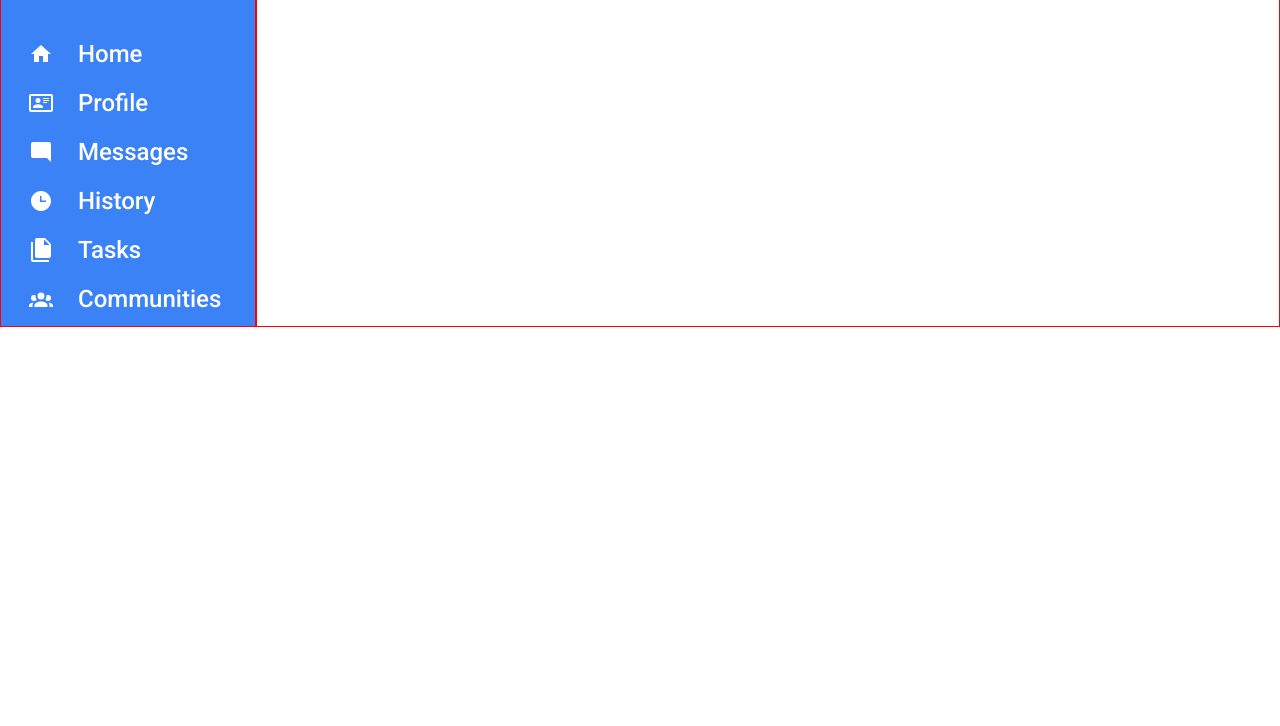
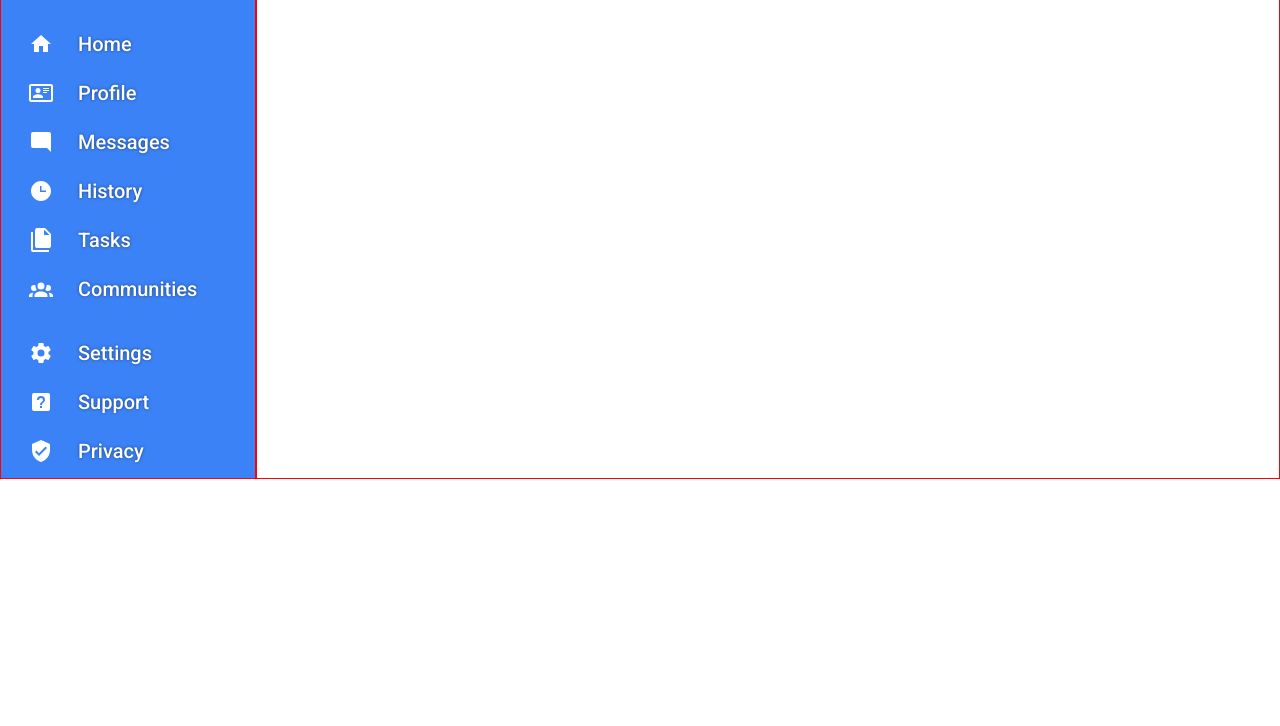
Before and after one commit to PzPraz/Dashboard, a plain HTML site: page index.html in a window 1280 px wide. Shown: the part 74-800 px from the top of the page. Drawn offline with Linux system fonts and the light colour scheme.

Commit message:
Sidebar done (for now)

```diff
--- a/index.html
+++ b/index.html
@@ -60,7 +60,28 @@
           <span>Communities</span>
         </li>
       </ul>
+      <ul class="settings">
+        <li>  <svg style="width: 24px; height: 24px" viewBox="0 0 24 24">
+          <path
+            fill="currentColor"
+            d="M12,15.5A3.5,3.5 0 0,1 8.5,12A3.5,3.5 0 0,1 12,8.5A3.5,3.5 0 0,1 15.5,12A3.5,3.5 0 0,1 12,15.5M19.43,12.97C19.47,12.65 19.5,12.33 19.5,12C19.5,11.67 19.47,11.34 19.43,11L21.54,9.37C21.73,9.22 21.78,8.95 21.66,8.73L19.66,5.27C19.54,5.05 19.27,4.96 19.05,5.05L16.56,6.05C16.04,5.66 15.5,5.32 14.87,5.07L14.5,2.42C14.46,2.18 14.25,2 14,2H10C9.75,2 9.54,2.18 9.5,2.42L9.13,5.07C8.5,5.32 7.96,5.66 7.44,6.05L4.95,5.05C4.73,4.96 4.46,5.05 4.34,5.27L2.34,8.73C2.21,8.95 2.27,9.22 2.46,9.37L4.57,11C4.53,11.34 4.5,11.67 4.5,12C4.5,12.33 4.53,12.65 4.57,12.97L2.46,14.63C2.27,14.78 2.21,15.05 2.34,15.27L4.34,18.73C4.46,18.95 4.73,19.03 4.95,18.95L7.44,17.94C7.96,18.34 8.5,18.68 9.13,18.93L9.5,21.58C9.54,21.82 9.75,22 10,22H14C14.25,22 14.46,21.82 14.5,21.58L14.87,18.93C15.5,18.67 16.04,18.34 16.56,17.94L19.05,18.95C19.27,19.03 19.54,18.95 19.66,18.73L21.66,15.27C21.78,15.05 21.73,14.78 21.54,14.63L19.43,12.97Z"
+          />
+        </svg><span>Settings</span></li>
+        <li><svg style="width: 24px; height: 24px" viewBox="0 0 24 24">
+          <path
+            fill="currentColor"
+            d="M11,18H13V16H11V18M12,6A4,4 0 0,0 8,10H10A2,2 0 0,1 12,8A2,2 0 0,1 14,10C14,12 11,11.75 11,15H13C13,12.75 16,12.5 16,10A4,4 0 0,0 12,6M5,3H19A2,2 0 0,1 21,5V19A2,2 0 0,1 19,21H5A2,2 0 0,1 3,19V5A2,2 0 0,1 5,3Z"
+          />
+        </svg><span>Support</span></li>
+        <li><svg style="width: 24px; height: 24px" viewBox="0 0 24 24">
+          <path fill="currentColor" d="M10,17L6,13L7.41,11.59L10,14.17L16.59,7.58L18,9M12,1L3,5V11C3,16.55 6.84,21.74 12,23C17.16,21.74 21,16.55 21,11V5L12,1Z" />
+        </svg><span>Privacy</span></li>
+      </ul>
+      </div>
     </div>
-    <div class="main"></div>
+    <div class="main">
+      <div class="header"></div>
+      <div class="container"></div>
+    </div>
   </body>
 </html>
--- a/style.css
+++ b/style.css
@@ -43,12 +43,18 @@ svg {
 }
 
 .user {
-  margin-top: 50px;
   display: flex;
   flex-direction: column;
   align-content: center;
   gap: 25px;
-  font-size: 24px;
+  font-size: 20px;
+  cursor: pointer;
+}
+
+.user span,
+.settings span,
+.dashboard span {
+  text-shadow: 0 0 3px rgba(0, 0, 0, 0.5);
 }
 
 li {
@@ -60,4 +66,30 @@ li {
 
 .user svg {
   margin-left: 13px;
+  transition: 0.7 ease;
 }
+
+.user svg:hover {
+  transform: scale(1.1);
+}
+
+.sidebar {
+  gap: 40px;
+}
+
+.settings {
+  display: flex;
+  flex-direction: column;
+  font-size: 20px;
+  gap: 25px;
+  cursor: pointer;
+}
+
+.settings svg {
+  margin-left: 13px;
+  transition: 0.7 ease;
+}
+
+.settings svg:hover {
+  transform: scale(1.1);
+}
```
